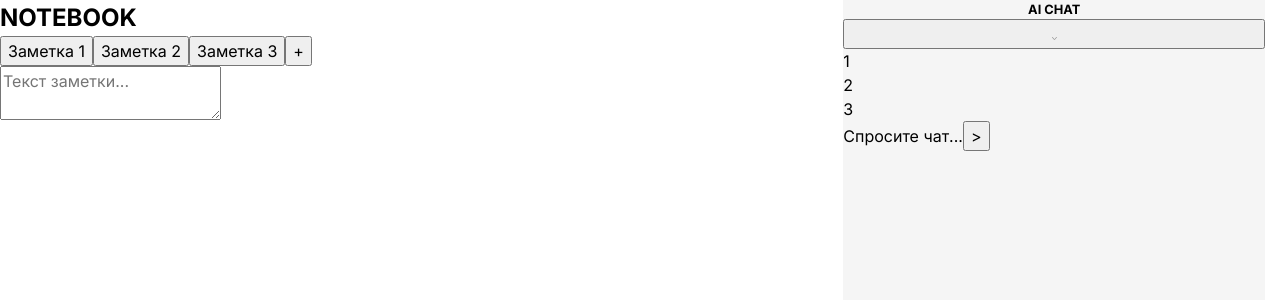
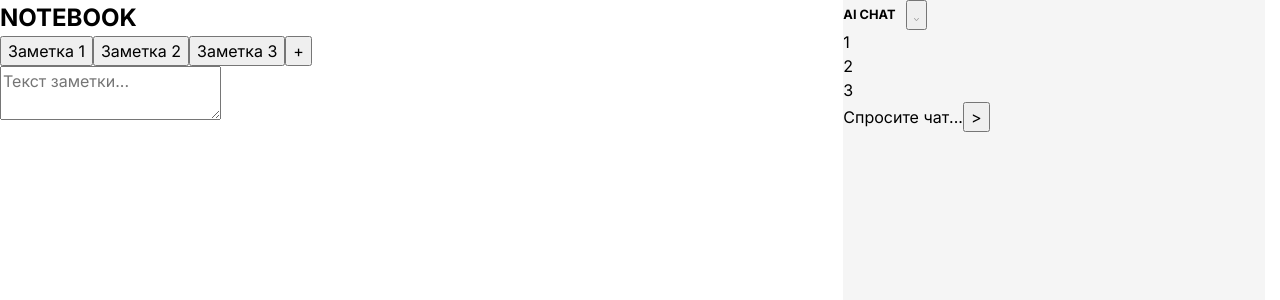
Before and after one commit to Liamm95/JS_StartPage, a React (Vite) app: page / in a window 1280 px wide. Shown: the top 300 px of the page. Built offline with nearby package versions, Linux system fonts and the light colour scheme.

Commit message:
refactor: AiChat structure

```diff
--- a/src/components/AiChat.css
+++ b/src/components/AiChat.css
@@ -5,6 +5,13 @@
   background-color: var(--color-gray-1);
 }
 
+.ai-chat__header {
+  display: flex;
+  justify-content: start;
+  align-items: center;
+  gap: 10px;
+}
+
 .ai-chat__title {
   font-size: 0.8rem;
   text-align: center;
--- a/src/components/AiChat.jsx
+++ b/src/components/AiChat.jsx
@@ -1,8 +1,10 @@
 import "./AiChat.css";
+import { useState } from "react";
 
 const AiChat = () => {
   return (
     <div className="ai-chat">
+      <div className="ai-chat__header">
         <h2 className="ai-chat__title">AI CHAT</h2>
         <button className="ai-chat__button">
           <svg
@@ -21,6 +23,7 @@ const AiChat = () => {
             />
           </svg>
         </button>
+      </div>
       <div className="ai-chat__history">
         {/* История сообщений чата */}
         <ul className="tabs">
```
Lines whose indentation alone changed are shown as unchanged.
